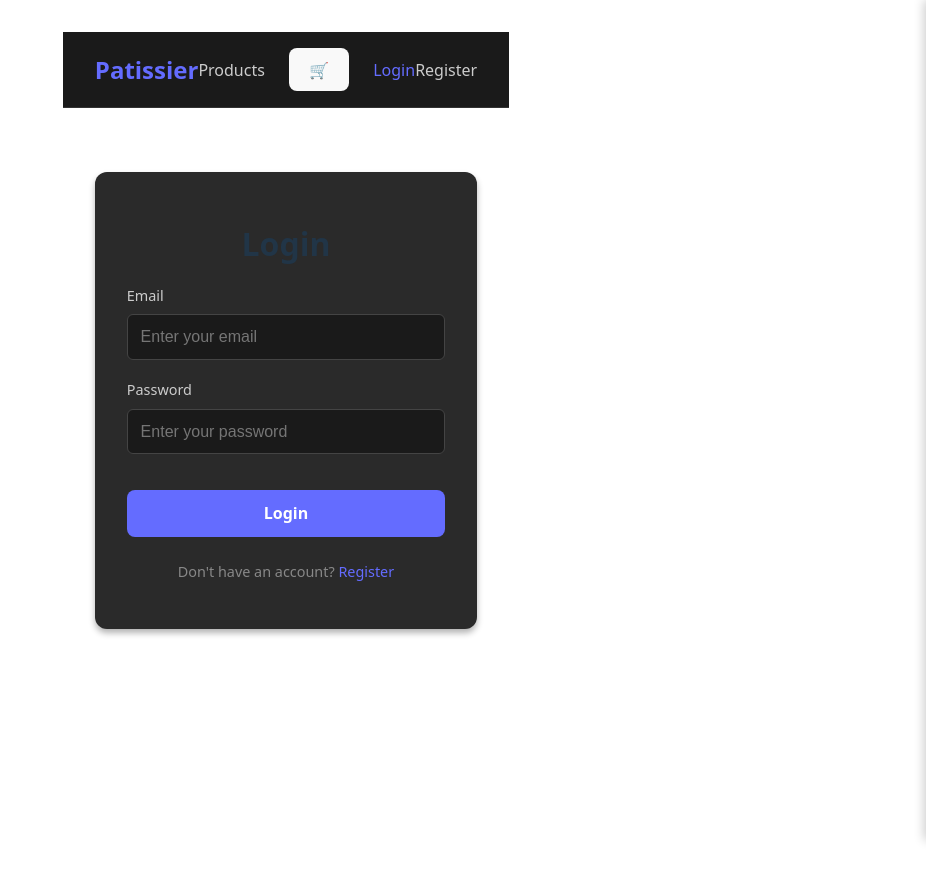
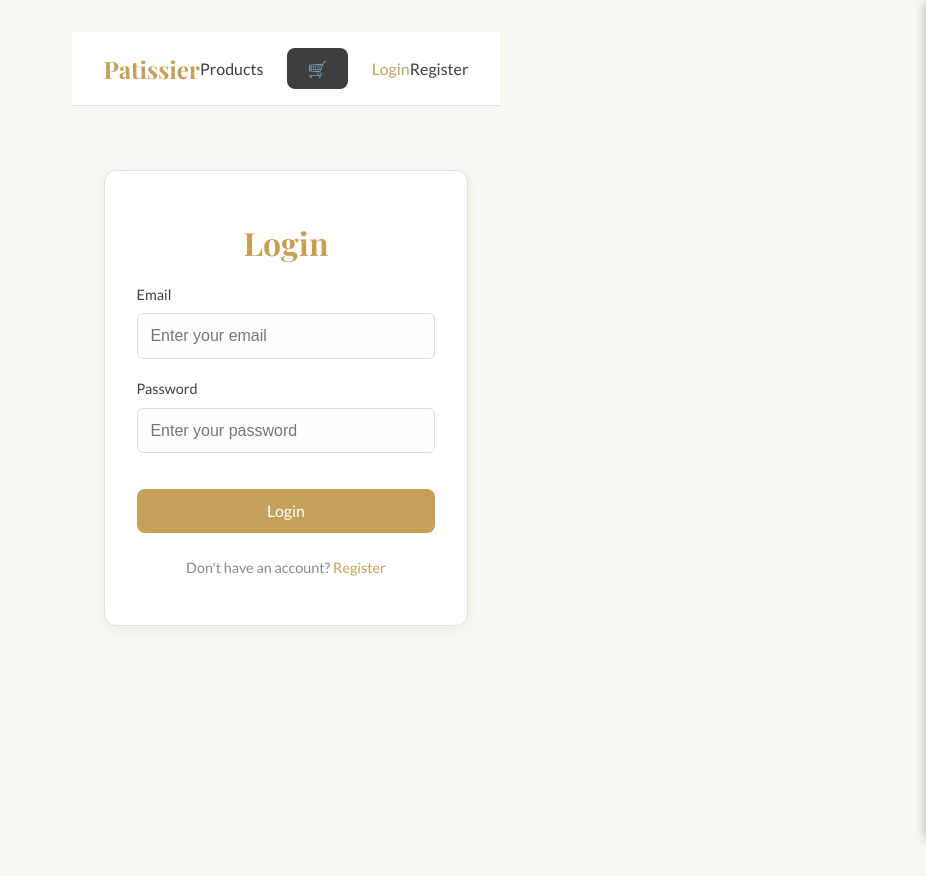
Before and after one commit to Xerrrit/WebPolognia, a Vue app in the folder frontend/: page /login in a window 1280 px wide. Shown: the whole page, without its empty margins (354-1280 px from the left). Built offline with nearby package versions, Linux system fonts and the light colour scheme.

Commit message:
feat: Add new Home and Products pages, including UI components, product listing, and associated banner images.

```diff
--- a/frontend/src/pages/Home.vue
+++ b/frontend/src/pages/Home.vue
@@ -10,10 +10,10 @@
             </div>
             <div class="hero-overlay">
                 <div class="hero-text">
-                    <h1>Patissier</h1>
+                    <img src="/logo_patissier.png" alt="Patissier" class="hero-logo" />
                     <p class="subtitle">Découvrez notre collection raffinée.</p>
                     <router-link to="/products">
-                        <button class="cta-button">products</button>
+                        <button class="cta-button">Voir les Produits</button>
                     </router-link>
                 </div>
             </div>
@@ -90,12 +90,11 @@
     max-width: 500px;
 }
 
-.hero-text h1 {
-    font-family: 'Playfair Display', serif;
-    font-size: 3rem;
-    color: #3E3E3E;
-    margin-bottom: 10px;
-    letter-spacing: 1px;
+.hero-logo {
+    max-width: 250px;
+    height: auto;
+    margin-bottom: 15px;
+    display: block;
 }
 
 .hero-text .subtitle {
@@ -214,8 +213,13 @@
         background: #fff;
     }
 
-    .hero-text h1 {
-        font-size: 2rem;
+    .hero-logo {
+        max-width: 200px;
+        margin: 0 auto 15px auto;
+    }
+
+    .hero-text {
+        text-align: center;
     }
 
     .values-section {
--- a/frontend/src/pages/Products.vue
+++ b/frontend/src/pages/Products.vue
@@ -134,46 +134,12 @@ onMounted(() => {
     padding: 2rem 0;
 }
 
-.product-card {
-    display: flex;
-    flex-direction: column;
-}
-
-.product-image {
-    height: 200px;
-    display: flex;
-    align-items: center;
-    justify-content: center;
-    font-size: 4rem;
-    background: #333;
-    color: #555;
-}
-
-.placeholder-img {
-    font-weight: bold;
-}
-
-.price-row {
-    display: flex;
-    justify-content: space-between;
-    align-items: center;
-    margin-top: 10px;
-}
-
-.admin-controls, .user-controls {
-    display: flex;
-    gap: 10px;
-    padding: 1rem;
-    margin-top: auto;
-}
-
 .center-new-product{
   display: flex;
   justify-content: center;
   width: 100%;
   margin-top: 20px;
 }
-
 
 @media screen and (min-width: 600px) {
     .products-grid {
--- a/frontend/src/style.css
+++ b/frontend/src/style.css
@@ -1,11 +1,19 @@
 :root {
-  font-family: system-ui, Avenir, Helvetica, Arial, sans-serif;
+  font-family: 'Lato', system-ui, Avenir, Helvetica, Arial, sans-serif;
   line-height: 1.5;
   font-weight: 400;
 
-  color-scheme: light dark;
-  color: rgba(255, 255, 255, 0.87);
-  background-color: #242424;
+  /* Patissier Theme Colors */
+  --color-beige-bg: #F9F7F2;
+  --color-white: #FFFFFF;
+  --color-text-dark: #3E3E3E;
+  --color-gold: #C5A059;
+  --color-gold-hover: #b08d4b;
+  --color-border: #e0e0e0;
+
+  color-scheme: light;
+  color: var(--color-text-dark);
+  background-color: var(--color-beige-bg);
 
   font-synthesis: none;
   text-rendering: optimizeLegibility;
@@ -13,13 +21,16 @@
   -moz-osx-font-smoothing: grayscale;
 }
 
+@import url('https://fonts.googleapis.com/css2?family=Playfair+Display:wght@400;700&family=Lato:wght@300;400&display=swap');
+
 a {
   font-weight: 500;
-  color: #646cff;
+  color: var(--color-gold);
   text-decoration: inherit;
 }
+
 a:hover {
-  color: #535bf2;
+  color: var(--color-gold-hover);
 }
 
 body {
@@ -28,11 +39,19 @@ body {
   place-items: center;
   min-width: 320px;
   min-height: 100vh;
+  background-color: var(--color-beige-bg);
+}
+
+h1,
+h2,
+h3 {
+  font-family: 'Playfair Display', serif;
 }
 
 h1 {
   font-size: 3.2em;
   line-height: 1.1;
+  color: var(--color-gold);
 }
 
 button {
@@ -42,13 +61,16 @@ button {
   font-size: 1em;
   font-weight: 500;
   font-family: inherit;
-  background-color: #1a1a1a;
+  background-color: var(--color-text-dark);
+  color: var(--color-white);
   cursor: pointer;
-  transition: border-color 0.25s;
+  transition: border-color 0.25s, background-color 0.25s;
 }
+
 button:hover {
-  border-color: #646cff;
+  background-color: #000;
 }
+
 button:focus,
 button:focus-visible {
   outline: 4px auto -webkit-focus-ring-color;
@@ -56,6 +78,9 @@ button:focus-visible {
 
 .card {
   padding: 2em;
+  background-color: var(--color-white);
+  border-radius: 8px;
+  box-shadow: 0 4px 6px rgba(0, 0, 0, 0.05);
 }
 
 #app {
@@ -63,19 +88,6 @@ button:focus-visible {
   margin: 0 auto;
   padding: 2rem;
   text-align: center;
-}
-
-@media (prefers-color-scheme: light) {
-  :root {
-    color: #213547;
-    background-color: #ffffff;
-  }
-  a:hover {
-    color: #747bff;
-  }
-  button {
-    background-color: #f9f9f9;
-  }
 }
 
 /* =========================================
@@ -86,14 +98,16 @@ button:focus-visible {
   justify-content: space-between;
   align-items: center;
   padding: 1rem 2rem;
-  background-color: #1a1a1a;
-  border-bottom: 1px solid #333;
+  background-color: var(--color-white);
+  border-bottom: 1px solid var(--color-border);
+  box-shadow: 0 2px 4px rgba(0, 0, 0, 0.02);
 }
 
 .nav-logo {
   font-size: 1.5rem;
   font-weight: bold;
-  color: #646cff;
+  color: var(--color-gold);
+  font-family: 'Playfair Display', serif;
 }
 
 .nav-links {
@@ -104,12 +118,13 @@ button:focus-visible {
 
 .nav-links a {
   text-decoration: none;
-  color: #ccc;
+  color: var(--color-text-dark);
   transition: color 0.2s;
 }
 
-.nav-links a:hover, .nav-links a.router-link-active {
-  color: #646cff;
+.nav-links a:hover,
+.nav-links a.router-link-active {
+  color: var(--color-gold);
 }
 
 .auth-menu {
@@ -120,14 +135,14 @@ button:focus-visible {
 
 .logout-btn {
   background-color: transparent;
-  border: 1px solid #646cff;
-  color: #646cff;
+  border: 1px solid var(--color-gold);
+  color: var(--color-gold);
   padding: 0.4em 0.8em;
   font-size: 0.9em;
 }
 
 .logout-btn:hover {
-  background-color: #646cff;
+  background-color: var(--color-gold);
   color: white;
 }
 
@@ -147,12 +162,13 @@ main {
 }
 
 .auth-card {
-  background: #2a2a2a;
+  background: var(--color-white);
   padding: 2rem;
   border-radius: 12px;
   width: 100%;
   max-width: 400px;
-  box-shadow: 0 4px 6px rgba(0, 0, 0, 0.3);
+  box-shadow: 0 4px 15px rgba(0, 0, 0, 0.05);
+  border: 1px solid var(--color-border);
 }
 
 .auth-card h1 {
@@ -169,7 +185,7 @@ main {
 .form-group label {
   display: block;
   margin-bottom: 0.5rem;
-  color: #ccc;
+  color: var(--color-text-dark);
   font-size: 0.9rem;
 }
 
@@ -177,22 +193,22 @@ main {
   width: 100%;
   padding: 0.8rem;
   border-radius: 6px;
-  border: 1px solid #444;
-  background: #1a1a1a;
-  color: white;
+  border: 1px solid #ddd;
+  background: #fdfdfd;
+  color: var(--color-text-dark);
   font-size: 1rem;
   box-sizing: border-box;
 }
 
 .form-group input:focus {
-  border-color: #646cff;
+  border-color: var(--color-gold);
   outline: none;
 }
 
 .auth-card button {
   width: 100%;
   margin-top: 1rem;
-  background-color: #646cff;
+  background-color: var(--color-gold);
   color: white;
   border: none;
   padding: 0.8rem;
@@ -201,7 +217,7 @@ main {
 }
 
 .auth-card button:hover:not(:disabled) {
-  background-color: #535bf2;
+  background-color: var(--color-gold-hover);
 }
 
 .auth-card button:disabled {
@@ -210,8 +226,8 @@ main {
 }
 
 .error-message {
-  color: #ff4d4d;
-  background: rgba(255, 77, 77, 0.1);
+  color: #d32f2f;
+  background: rgba(211, 47, 47, 0.1);
   padding: 0.8rem;
   border-radius: 6px;
   margin-bottom: 1rem;
@@ -239,27 +255,30 @@ main {
 }
 
 .product-card {
-  background: #2a2a2a;
+  background: var(--color-white);
   border-radius: 12px;
   padding: 0;
   overflow: hidden;
-  transition: transform 0.2s;
+  transition: transform 0.2s, box-shadow 0.2s;
   display: flex;
   flex-direction: column;
+  box-shadow: 0 5px 15px rgba(0, 0, 0, 0.05);
+  border: 1px solid var(--color-border);
 }
 
 .product-card:hover {
   transform: translateY(-5px);
+  box-shadow: 0 8px 25px rgba(0, 0, 0, 0.1);
 }
 
 .product-image {
   height: 200px;
-  background: #333;
+  background: #f0f0f0;
   display: flex;
   align-items: center;
   justify-content: center;
   font-size: 4rem;
-  color: #555;
+  color: #ccc;
 }
 
 .product-info {
@@ -271,10 +290,11 @@ main {
 .product-info h3 {
   margin: 0 0 0.5rem 0;
   font-size: 1.2rem;
+  color: var(--color-text-dark);
 }
 
 .description {
-  color: #999;
+  color: #666;
   font-size: 0.9rem;
   margin-bottom: 1rem;
   display: -webkit-box;
@@ -292,7 +312,7 @@ main {
 .price {
   font-size: 1.25rem;
   font-weight: bold;
-  color: #646cff;
+  color: var(--color-gold);
 }
 
 .stock {
@@ -305,16 +325,18 @@ main {
   font-size: 0.8rem;
 }
 
-.admin-controls, .user-controls {
+.admin-controls,
+.user-controls {
   padding: 1rem;
-  background: #222;
+  background: #fafafa;
   display: flex;
   gap: 0.5rem;
+  border-top: 1px solid #eee;
 }
 
 .edit-btn {
   flex: 1;
-  background-color: #f39c12;
+  background-color: var(--color-text-dark);
   color: white;
 }
 
@@ -326,4 +348,9 @@ main {
 
 .add-to-cart-btn {
   width: 100%;
+  background-color: var(--color-gold);
 }
+
+.add-to-cart-btn:hover {
+  background-color: var(--color-gold-hover);
+}
```
Also changed, not shown: frontend/public/logo_patissier.png (added).
